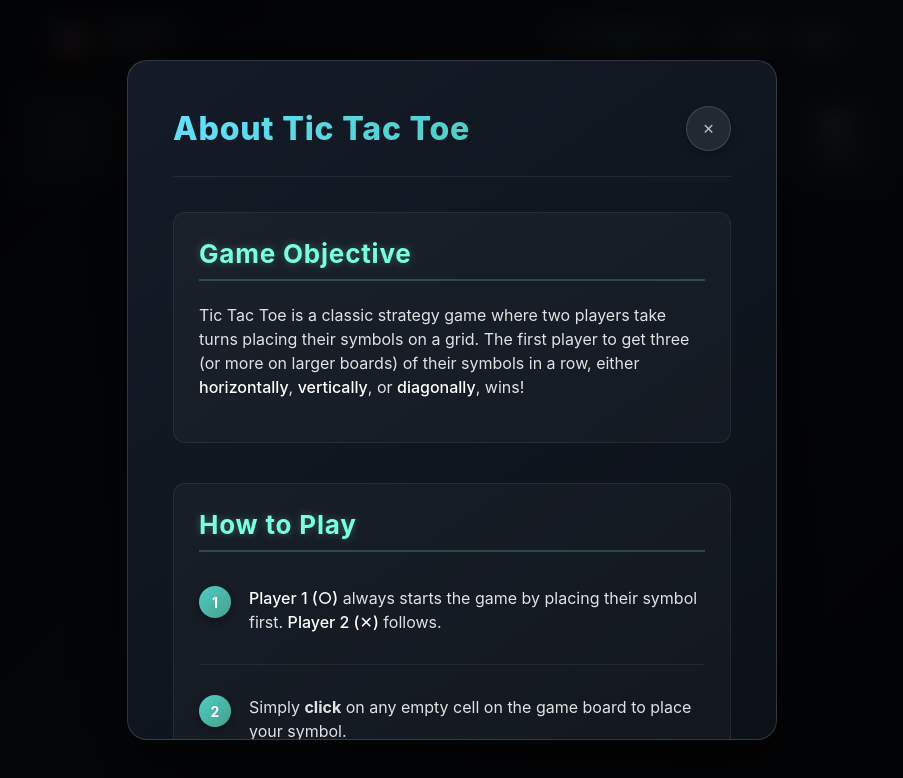
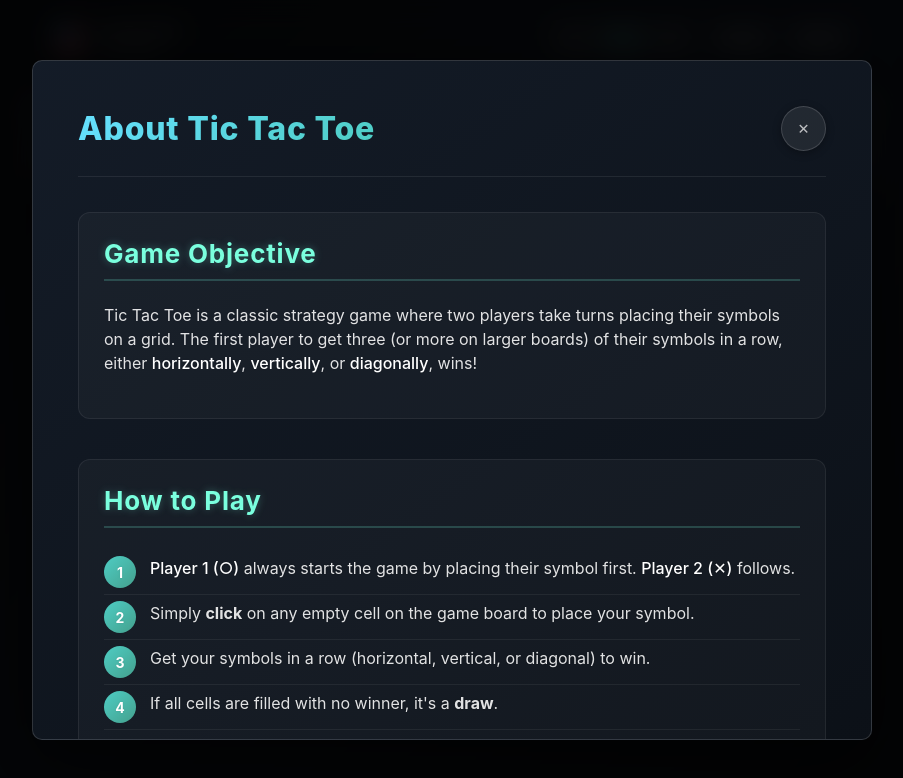
Before and after one commit to mahmoudalnkeeb/tic-tac-toe-multiplayer, a Next.js app: page / in a window 1280 px wide. Shown: the top 778 px of the page, without its empty margins (188-1091 px from the left). Built offline with nearby package versions, Linux system fonts and the light colour scheme.

Commit message:
update(AboutPopup): improve 'How to Play' list items & change 'about popup' width to 840px

```diff
--- a/src/components/AboutPopup/AboutPopup.module.scss
+++ b/src/components/AboutPopup/AboutPopup.module.scss
@@ -1,3 +1,5 @@
+@use "@/styles/mixins" as m;
+
 .aboutOverlay {
   font-family: -apple-system, BlinkMacSystemFont, 'Segoe UI', Roboto, sans-serif;
   position: fixed;
@@ -7,9 +9,7 @@
   height: 100%;
   background: rgba(0, 0, 0, 0.85);
   backdrop-filter: blur(12px);
-  display: flex;
-  justify-content: center;
-  align-items: center;
+  @include m.center-x-y;
   z-index: 2000;
   opacity: 0;
   visibility: hidden;
@@ -24,9 +24,9 @@
 .aboutArticle {
   background: linear-gradient(145deg, rgba(20, 28, 40, 0.98), rgba(12, 17, 24, 0.98));
   border: 1px solid rgba(255, 255, 255, 0.15);
-  border-radius: 20px;
+  border-radius: 10px;
   padding: 45px;
-  max-width: 650px;
+  max-width: 840px;
   width: 90%;
   max-height: 85vh;
   overflow-y: auto;
@@ -57,29 +57,31 @@
   counter-reset: item;
 }
 
+.howToPlayList li p {
+  margin: 0;
+}
+
 .howToPlayList li {
-  padding: 12px 0;
+  padding: 6px 0;
   border-bottom: 1px solid rgba(255, 255, 255, 0.06);
   display: flex;
   align-items: flex-start;
-  gap: 18px;
+  gap: 14px;
+  margin-bottom: 0;
 }
 
 .howToPlayList li::before {
   content: counter(item);
   counter-increment: item;
   background: linear-gradient(135deg, #4ecdc4, #44a08d);
-  color: white;
+  color: #fff;
   width: 32px;
   height: 32px;
   border-radius: 50%;
-  display: flex;
-  align-items: center;
-  justify-content: center;
-  font-size: 14px;
+  @include m.center-x-y;
+  font-size: .875rem;
   font-weight: bold;
   flex-shrink: 0;
-  box-shadow: 0 3px 8px rgba(0, 0, 0, 0.4);
 }
 
 .freezeDescription {
```
